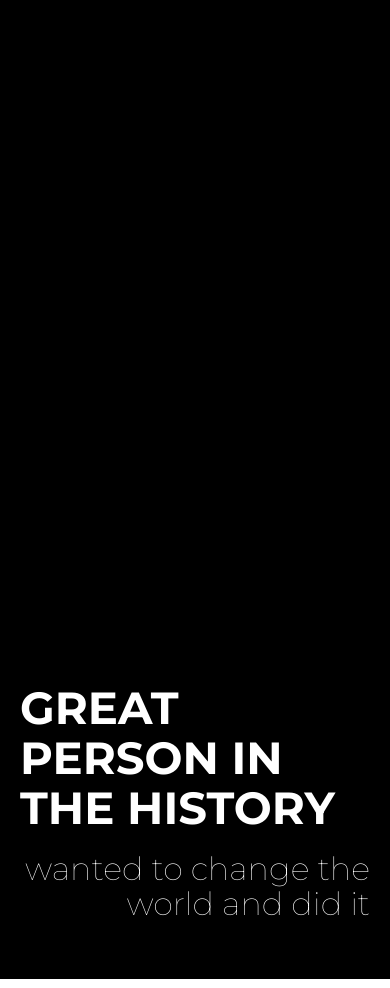
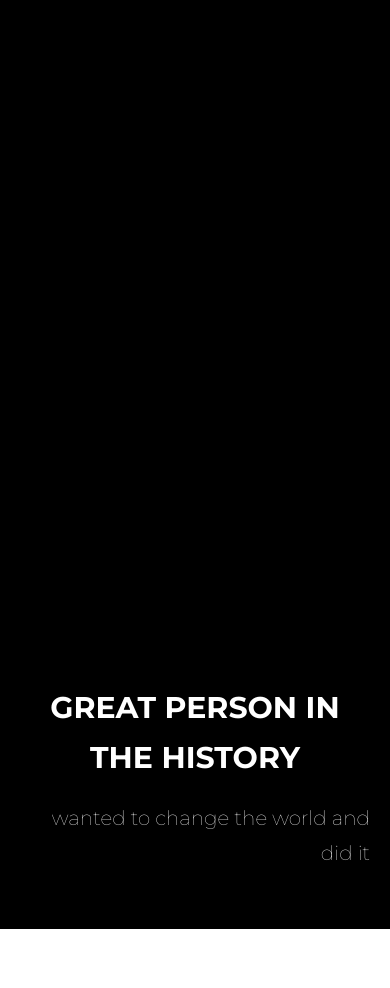
Before and after one commit to IlonaSkargovskaia/DI-Bootcamp-PreSchool, a plain HTML site: page Final-Project/index.html in a window 390 px wide. Shown: the part 112-1100 px from the top of the page. Drawn offline with Linux system fonts and the light colour scheme.

Commit message:
feat: project done without JS

```diff
--- a/Final-Project/css/style.css
+++ b/Final-Project/css/style.css
@@ -44,6 +44,7 @@ h2{
     width: fit-content;
     margin: auto;
     margin-bottom: 9rem;
+    line-height: 4rem;
 }
 
 h3{
@@ -54,6 +55,7 @@ h3{
     color: white;
     padding: 2rem;
     max-width: fit-content;
+    line-height: 4rem;
 }
 
 .container{
@@ -172,6 +174,20 @@ h3{
     }
 }
 
+@media only screen and (max-width: 800px) {
+    .header__description{
+        text-align: center;
+    }
+
+    .description__top{
+        font-size: 3rem;
+    }
+
+    .decription__bottom{
+        font-size: 2rem;
+    }
+}
+
 /* Nav bar burger */
 
 
@@ -199,6 +215,12 @@ h3{
     display: flex;
     flex-direction: column;
     justify-content: space-between;
+  }
+
+  @media only screen and (min-width: 1001px) {
+    .header__top .hamburger-lines{
+        display: none;
+    }
   }
 
   .header__top .hamburger-lines .line {
```
